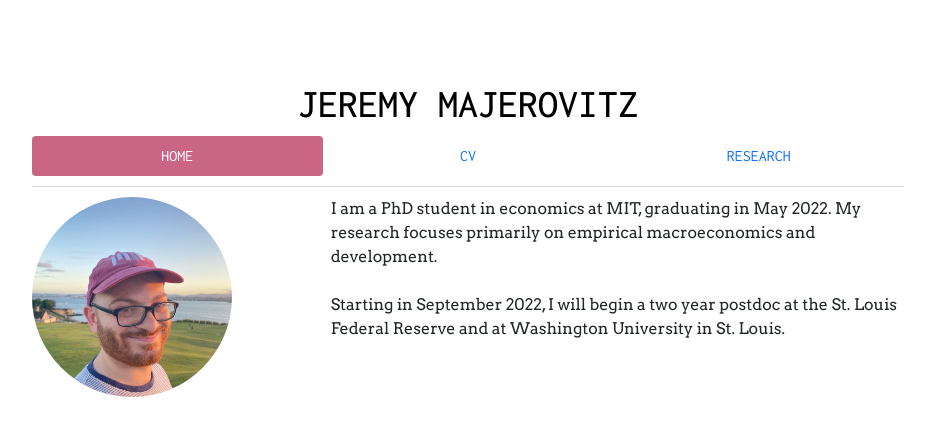
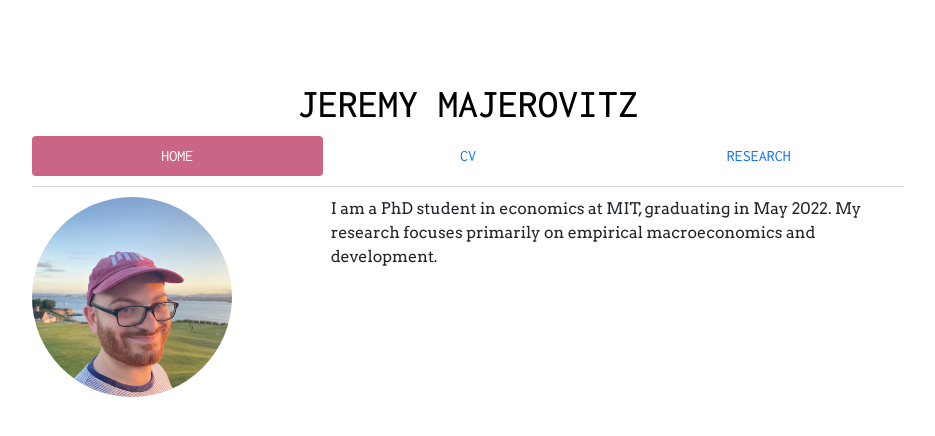
Before and after one commit to jmajic/jmajic.github.io, a Jekyll site: the page built from index.html, in a window 1280 px wide. Shown: the top 436 px of the page, without its empty margins (172-1107 px from the left). Built offline with Jekyll 4.4.1, drawn with Linux system fonts in a browser that asks for light colours.

Commit message:
Temporarily hide St. Louis thing

```diff
--- a/index.html
+++ b/index.html
@@ -14,6 +14,6 @@ research: passive
 	<div class="col-sm-8">
 	<p>I am a PhD student in economics at MIT, graduating in May 2022. My research focuses primarily on empirical macroeconomics and development. <br>
 		<br>
-		Starting in September 2022, I will begin a two year postdoc at the St. Louis Federal Reserve and at Washington University in St. Louis.</p>
+		<!-- Starting in September 2022, I will begin a two year postdoc at the St. Louis Federal Reserve and at Washington University in St. Louis. --></p>
 	</div>
 </div>
```
